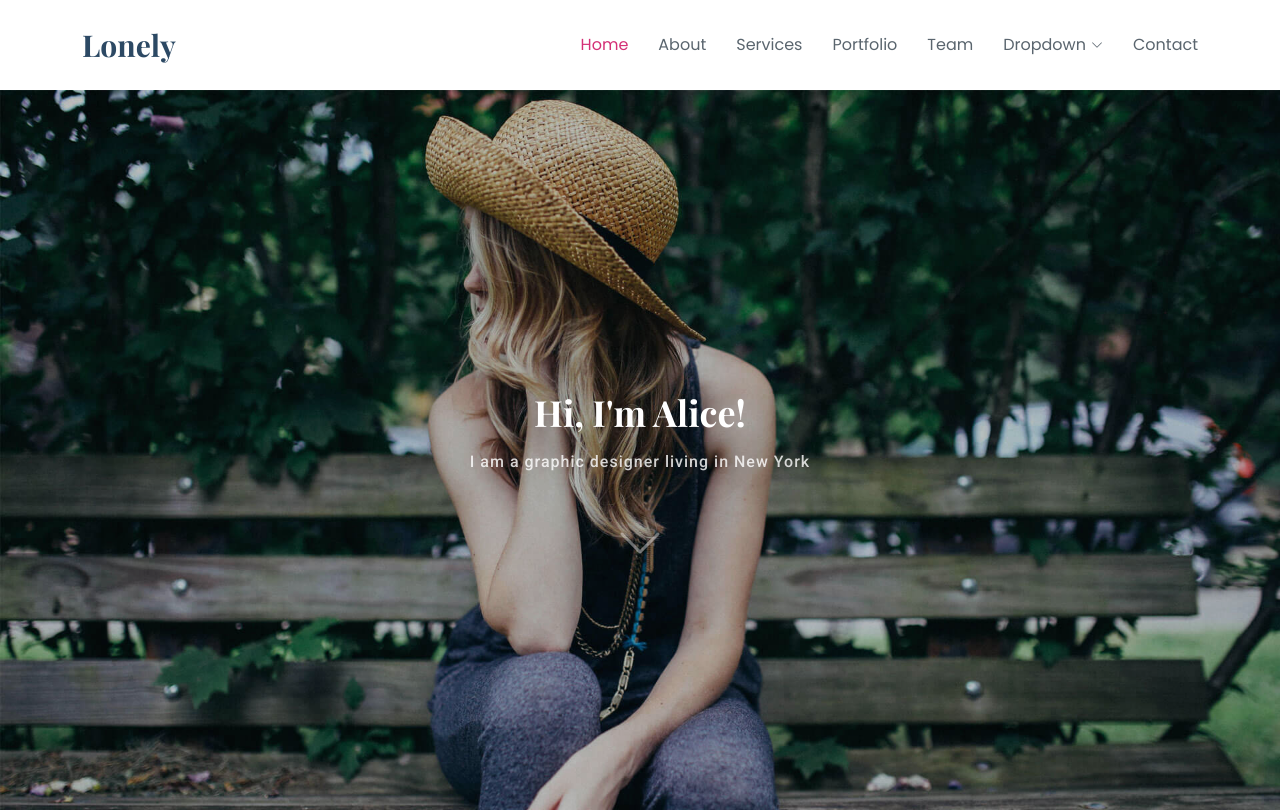
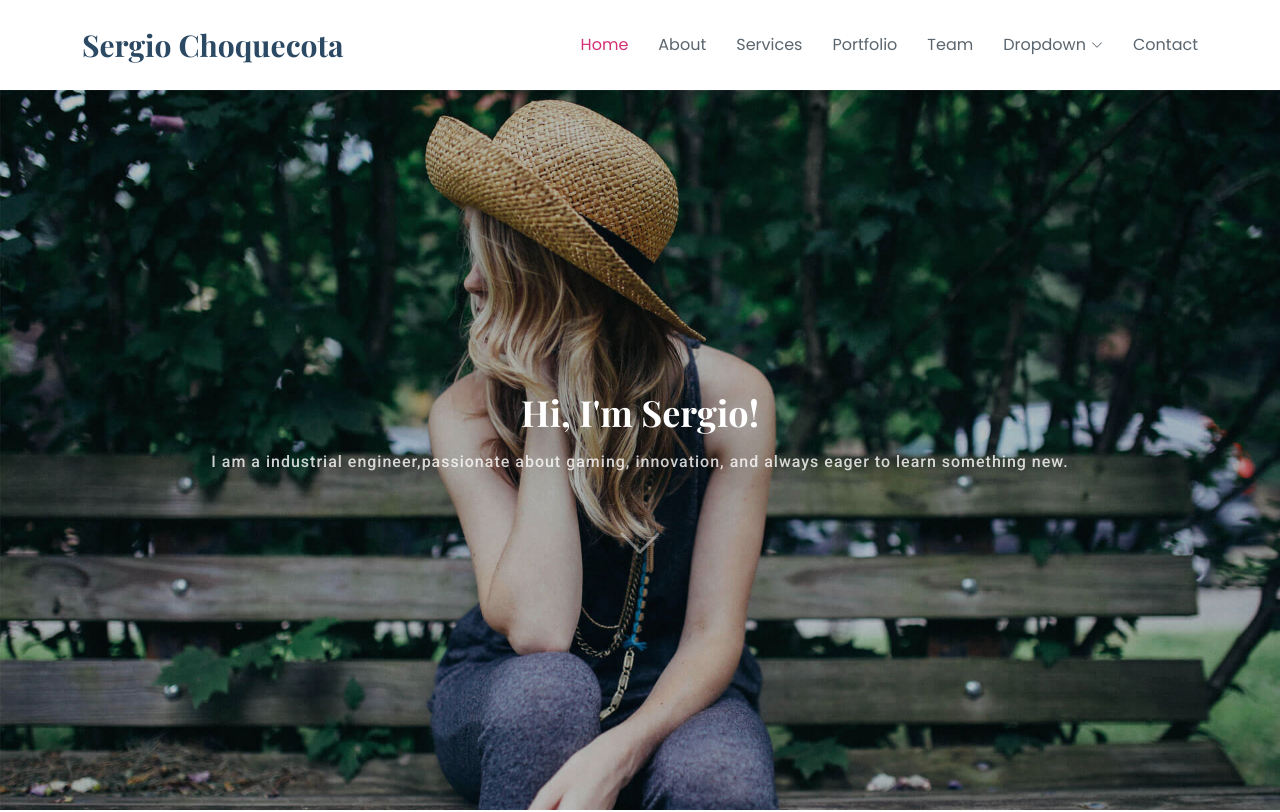
Before and after one commit to Sergio291100/mypage, a plain HTML site: page index.html in a window 1280 px wide. Shown: the top 812 px of the page. Drawn offline with nearby package versions, Linux system fonts and the light colour scheme; a web font is replaced by a local one.

Commit message:
Update index.html

```diff
--- a/index.html
+++ b/index.html
@@ -44,7 +44,7 @@
       <a href="index.html" class="logo d-flex align-items-center">
         <!-- Uncomment the line below if you also wish to use an image logo -->
         <!-- <img src="assets/img/logo.png" alt=""> -->
-        <h1 class="sitename">Lonely</h1>
+        <h1 class="sitename">Sergio Choquecota</h1>
       </a>
 
       <nav id="navmenu" class="navmenu">
@@ -85,8 +85,8 @@
     <section id="hero" class="hero section dark-background">
 
       <div class="container text-center" data-aos="fade-up" data-aos-delay="100">
-        <h2>Hi, I'm Alice!</h2>
-        <p>I am a graphic designer living in New York<br></p>
+        <h2>Hi, I'm Sergio!</h2>
+        <p>I am a industrial engineer,passionate about gaming, innovation, and always eager to learn something new.<br></p>
         <a href="#about" class="btn-scroll" title="Scroll Down"><i class="bi bi-chevron-down"></i></a>
       </div>
 
```
